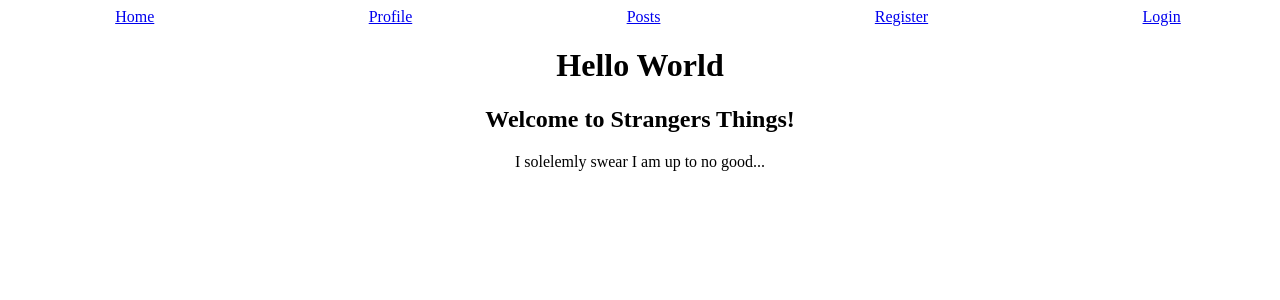
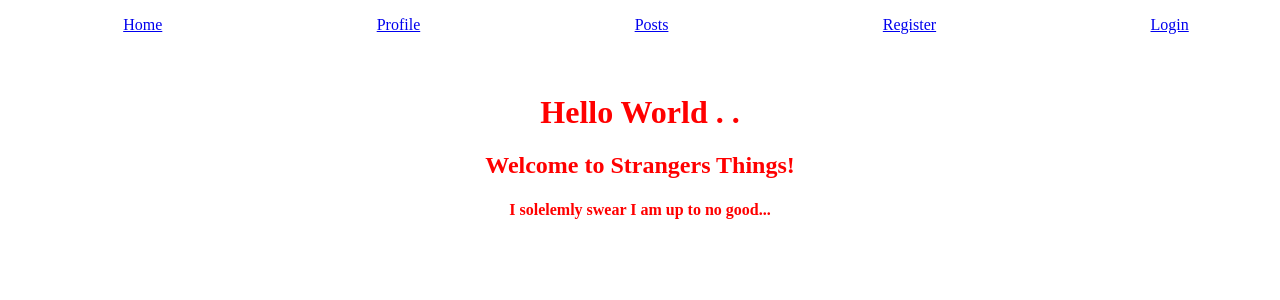
Before and after one commit to kimberly8799/UNIV.Strangers.Things.REACT-Project, a React (Create React App) app: page / in a window 1280 px wide. Shown: the top 300 px of the page. Built offline with nearby package versions, Linux system fonts and the light colour scheme.

Commit message:
fetched post title & description & some css font

```diff
--- a/public/style.css
+++ b/public/style.css
@@ -1,15 +1,29 @@
-h1 {
+html {
+    margin: 8px;
+}
+.home {
+    margin-top: 60px;
     text-align: center;
+    color: red;
 }
-
+h1.posts {
+    color: red;
+    font-family:Cambria, Cochin, Georgia, Times, 'Times New Roman', serif;
+}
 h2 {
     text-align: center;
 }
-
-p {
-    text-align: center;
+h3.posts {
+    padding-top: 10px;
+    font-size: larger;
+    display: flex;
+    flex-direction: row;
+    justify-content: space-between;
 }
-
+h6 {
+    margin: 15px;
+    text-align: right;
+}
 nav {
     display: flex;
     width: 100vw;
--- a/src/App.js
+++ b/src/App.js
@@ -21,9 +21,11 @@
             </nav>
 
             <Route exact path="/">
-                <h1>Hello World</h1>
+                <div class="home">
+                <h1>Hello World . . </h1>
                 <h2>Welcome to Strangers Things!</h2>
-                <p>I solelemly swear I am up to no good...</p>
+                <h4>I solelemly swear I am up to no good...</h4>
+                </div>
             </Route>
             {/* /posts */}
             <Route path="/posts">
--- a/src/api.js
+++ b/src/api.js
@@ -11,6 +11,7 @@
         });
         const result = await response.json();
         console.log(result);
+        if (result.error) throw new Error("SERVER ERROR" + result.error.message);
         return result;
     } catch (err) {
         console.error(err)
--- a/src/components/Login.js
+++ b/src/components/Login.js
@@ -3,7 +3,7 @@
 const Login = () => {
     return (
         <>
-        <h1>Login</h1>
+        <h1 class="login">Login</h1>
         <p>welcome back old friend...</p>
         </>
     )
--- a/src/components/Posts.js
+++ b/src/components/Posts.js
@@ -16,9 +16,32 @@
 
     return (
         <>
-            {posts.map((post) => <div key={post._id}>{post._id}</div>)}
-            <h1>Posts</h1>
-            <p>strange things here...</p>
+            <div>
+                <h1 class="posts">strange things happen here...</h1>
+
+                {
+                    posts
+                        ? posts.map((post, idx) => (
+                            <div key={post._id ?? idx}>
+                                <h3 class="posts">
+                                    {post.title} |
+                                    {post.location} |
+                                    {post.price}
+                                </h3>
+                                <p>{post.description}</p>
+                                <h4>{post.message}</h4>
+                                <br></br>
+                                <h6>
+                                    {post.username} |
+                                    {post.createdAt} |
+                                    {post.updatedAt}
+                                </h6>
+                                <hr></hr>
+
+                            </div>))
+                        : <strong>No posts to display</strong>
+                }
+            </div>
         </>
     )
 }
--- a/src/components/Profile.js
+++ b/src/components/Profile.js
@@ -3,7 +3,7 @@
 const Profile = () => {
     return (
         <>
-        <h1>Profile</h1>
+        <h1 class="profile">Profile</h1>
         <p>Member information:</p>
         </>
     )
--- a/src/components/Register.js
+++ b/src/components/Register.js
@@ -3,7 +3,7 @@
 const Register = () => {
     return (
         <>
-        <h1>Sign up here</h1>
+        <h1 class="register">Sign up here</h1>
         <p>come to the dark side...</p>
         </>
     )
```
